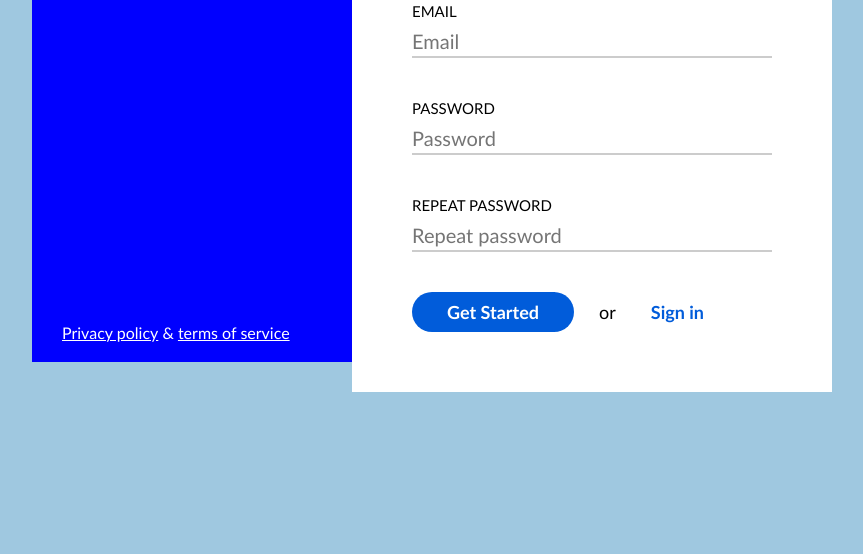
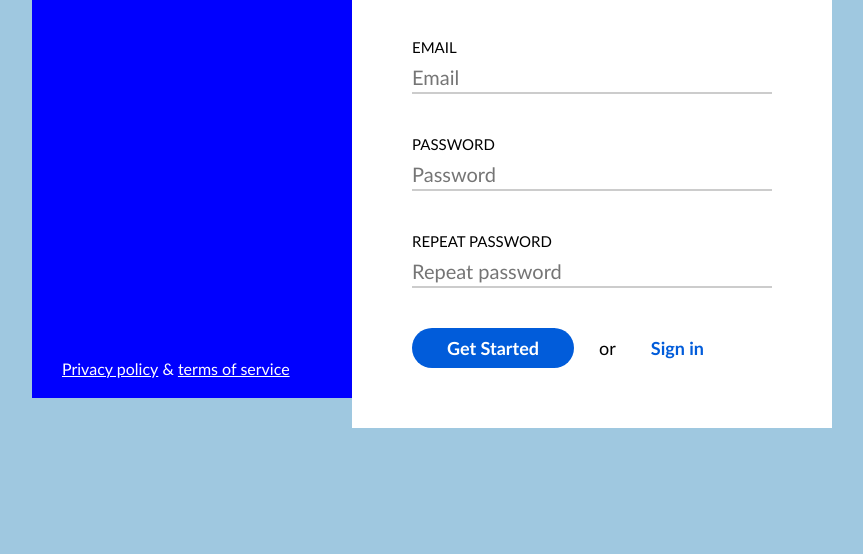
Before and after one commit to Meskiniukas/5-sign-up, a plain HTML site: page index.html in a window 1280 px wide. Shown: the part 246-800 px from the top of the page, without its empty margins (208-1071 px from the left). Drawn offline with Linux system fonts and the light colour scheme.

Commit message:
Center all content #4

```diff
--- a/css/main.css
+++ b/css/main.css
@@ -9,14 +9,19 @@ body * {
 
 body {
     background-color: #9FC8E0;
+    position: relative;
+    height: 100vh;
 }
 
 .container {
     display: inline-block;
     width: 800px;
-    margin-top: 90px;
-    margin-left: calc((100% - 800px) / 2);
-    position: relative;
+    /* margin-top: 90px;
+    margin-left: calc((100% - 800px) / 2); */
+    position: absolute;
+    top: 50%;
+    left: 50%;
+    transform: translate(-50%, -50%);
 }
 
 .left-column {
```
